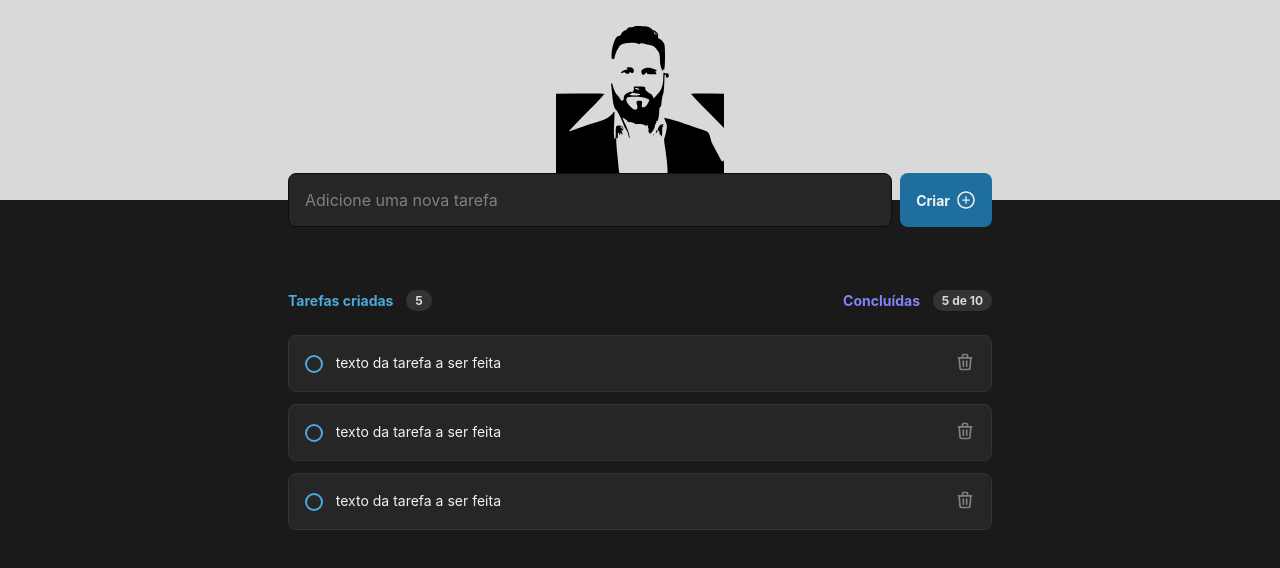
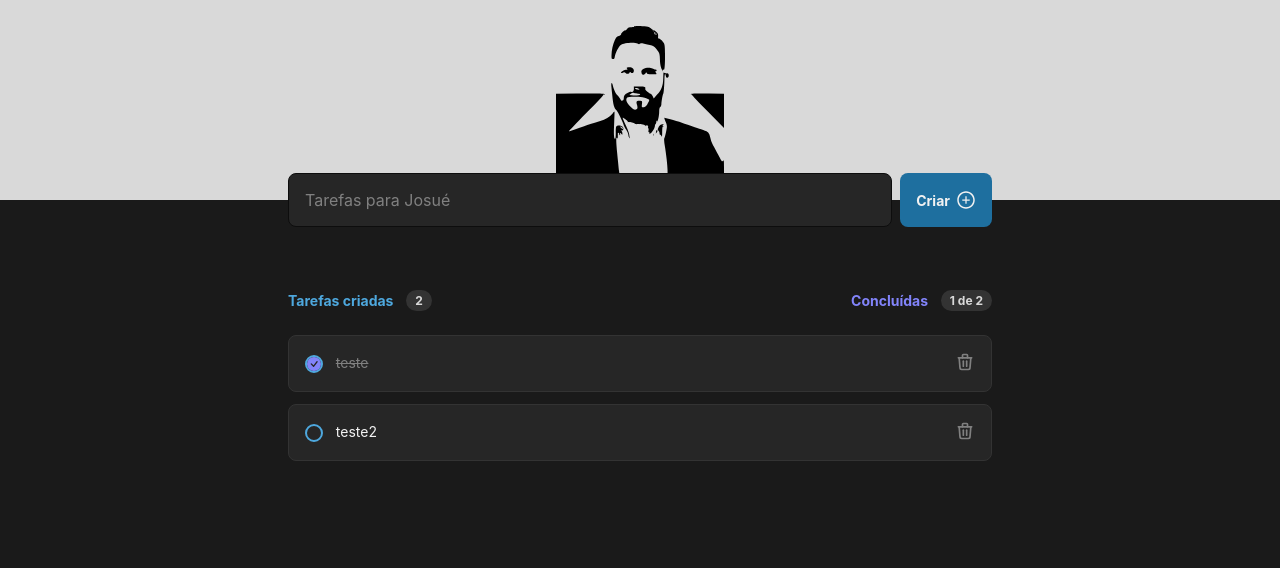
Before and after one commit to JosueLeit/todolist, a React (Vite) app in the folder todolistfrontend/todolistfronted/: page / in a window 1280 px wide. Shown: the top 568 px of the page. Built offline with nearby package versions, Linux system fonts and the light colour scheme.

Commit message:
Finish FrontEnd

```diff
--- a/todolistfrontend/todolistfronted/src/App.tsx
+++ b/todolistfrontend/todolistfronted/src/App.tsx
@@ -1,12 +1,65 @@
+import { useState } from "react";
 import { Header } from "./components/Header";
 import { Tasks } from "./components/Tasks";
 import styles from "./styles/global.css";
 
+export interface ITask {
+  id: string;
+  title: string;
+  isCompleted: boolean;
+}
+
 function App() {
+  const [tasks, setTasks] = useState<ITask[]>([
+    {
+      id: "teste",
+      title: "teste",
+      isCompleted: true,
+    },
+    {
+      id: "teste2",
+      title: "teste2",
+      isCompleted: false,
+    },
+  ]);
+
+  function addTask(taskTitle: string) {
+    setTasks([
+      ...tasks,
+      {
+        id: crypto.randomUUID(),
+        title: taskTitle,
+        isCompleted: false,
+      },
+    ]);
+  }
+
+  function deleteTaskById(taskId: string) {
+    const newTasks = tasks.filter((task) => task.id !== taskId);
+    setTasks(newTasks);
+  }
+
+  function toggleTaskCompletedById(taskId: string) {
+    const newTasks = tasks.map((task) => {
+      if (task.id === taskId) {
+        return {
+          ...task,
+          isCompleted: !task.isCompleted,
+        };
+      }
+      return task;
+    });
+    setTasks(newTasks);
+  }
+
   return (
     <div className={styles}>
-      <Header />
-      <Tasks />
+      <Header onAddTask={addTask} />
+      <Tasks
+        tasks={tasks}
+        onDelete={deleteTaskById}
+        onCompleted={toggleTaskCompletedById}
+      />
     </div>
   );
 }
--- a/todolistfrontend/todolistfronted/src/components/Header/index.tsx
+++ b/todolistfrontend/todolistfronted/src/components/Header/index.tsx
@@ -2,15 +2,36 @@
 import { AiOutlinePlusCircle } from "react-icons/ai";
 
 import styles from "./header.module.css";
+import { ChangeEvent, FormEvent, useState } from "react";
+interface Props {
+  onAddTask: (taskTitle: string) => void;
+}
 
-export function Header() {
+export function Header({ onAddTask }: Props) {
+  const [title, setTitle] = useState("");
+
+  function handleSubmit(event: FormEvent) {
+    event.preventDefault();
+
+    onAddTask(title);
+    setTitle("");
+  }
+  function onChangeTitle(event: ChangeEvent<HTMLInputElement>) {
+    setTitle(event.target.value);
+  }
+
   return (
     <>
       <header className={styles.header}>
         <img src={logoTodo} className={styles.responsive} />
 
-        <form className={styles.newTaskForm}>
-          <input placeholder="Adicione uma nova tarefa" type="text" />
+        <form className={styles.newTaskForm} onSubmit={handleSubmit}>
+          <input
+            placeholder="Tarefas para Josué"
+            type="text"
+            onChange={onChangeTitle}
+            value={title}
+          />
           <button className={styles.deleteButton}>
             Criar
             <AiOutlinePlusCircle size={20} />
--- a/todolistfrontend/todolistfronted/src/components/Task/index.tsx
+++ b/todolistfrontend/todolistfronted/src/components/Task/index.tsx
@@ -1,16 +1,29 @@
 import styles from "./task.module.css";
 import { TbTrash } from "react-icons/tb";
+import { ITask } from "../../App";
+import { BsFillCheckCircleFill } from "react-icons/bs";
 
-export function Task() {
+interface Props {
+  task: ITask;
+  onDelete: (taskId: string) => void;
+  onCompleted: (taskId: string) => void;
+}
+
+export function Task({ task, onDelete, onCompleted }: Props) {
   return (
     <div className={styles.task}>
-      <button className={styles.checkContainer}>
-        <div />
+      <button
+        className={styles.checkContainer}
+        onClick={() => onCompleted(task.id)}
+      >
+        {task.isCompleted ? <BsFillCheckCircleFill /> : <div />}
       </button>
 
-      <p>texto da tarefa a ser feita</p>
+      <p className={task.isCompleted ? styles.textCompleted : ""}>
+        {task.title}
+      </p>
 
-      <button className={styles.deleteButton}>
+      <button className={styles.deleteButton} onClick={() => onDelete(task.id)}>
         <TbTrash size={20} />
       </button>
     </div>
--- a/todolistfrontend/todolistfronted/src/components/Task/task.module.css
+++ b/todolistfrontend/todolistfronted/src/components/Task/task.module.css
@@ -18,6 +18,11 @@
   margin-right: auto;
 }
 
+p.textCompleted {
+  color: var(--gray-300);
+  text-decoration: line-through;
+}
+
 .checkContainer {
   width: 1.125rem;
   height: 1.125rem;
@@ -27,6 +32,11 @@
   background: none;
 }
 
+.checkContainer svg {
+  width: 100%;
+  height: 100%;
+  color: var(--purple);
+}
 .deleteButton {
   background: none;
   border: none;
--- a/todolistfrontend/todolistfronted/src/components/Tasks/index.tsx
+++ b/todolistfrontend/todolistfronted/src/components/Tasks/index.tsx
@@ -1,24 +1,41 @@
 import styles from "./tasks.module.css";
 import { Task } from "../Task";
+import { ITask } from "../../App";
 
-export function Tasks() {
+interface Props {
+  tasks: ITask[];
+  onDelete: (taskId: string) => void;
+  onCompleted: (taskId: string) => void;
+}
+
+export function Tasks({ tasks, onDelete, onCompleted }: Props) {
+  const tasksQuantity = tasks.length;
+  const completedTasks = tasks.filter((task) => task.isCompleted).length;
+
   return (
     <section className={styles.tasks}>
       <header className={styles.header}>
         <div className={styles.headerText}>
           <p>Tarefas criadas</p>
-          <span className={styles.taskcounter}>5</span>
+          <span className={styles.taskcounter}>{tasksQuantity}</span>
         </div>
         <div>
           <p className={styles.textPurple}>Concluídas</p>
-          <span>5 de 10</span>
+          <span>
+            {completedTasks} de {tasksQuantity}
+          </span>
         </div>
       </header>
 
       <div className={styles.list}>
-        <Task />
-        <Task />
-        <Task />
+        {tasks.map((task) => (
+          <Task
+            key={task.id}
+            task={task}
+            onDelete={onDelete}
+            onCompleted={onCompleted}
+          />
+        ))}
       </div>
     </section>
   );
```
